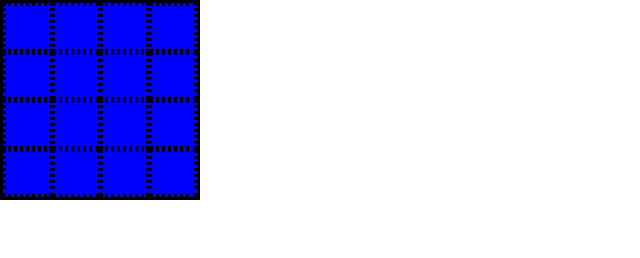
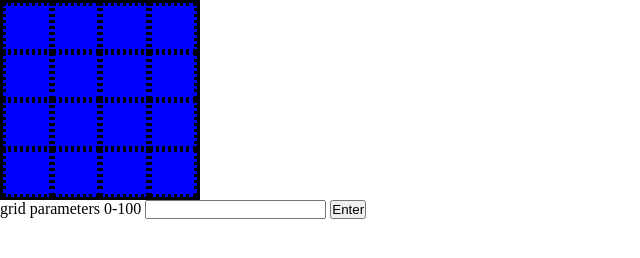
Before and after one commit to johnpaulcurtin/odin-etch, a plain HTML site: page index.html in a window 1280 px wide. Shown: the whole page, without its empty margins (0-640 px from the left). Drawn offline with Linux system fonts and the light colour scheme.

Commit message:
create grid parameter input and pass through to gridCreator

```diff
--- a/index.html
+++ b/index.html
@@ -8,11 +8,13 @@
   </head>
   <body>
 
-    <div id="container">
 
 
-
+    <div id="container">
     </div>
+     <lable for="gridNum">grid parameters 0-100</lable>
+    <input type="text" id='gridNum'>
+    <button onclick="getInputValue()">Enter</button>
 
 
   </body>
--- a/style.css
+++ b/style.css
@@ -16,7 +16,8 @@
   }
 
 .divJS{
-  border: dotted;
+  border: dotted,
       black;
+
   transition-delay: .5s;
 }
```
Also changed, not shown: script.js (+6 -1 lines).
